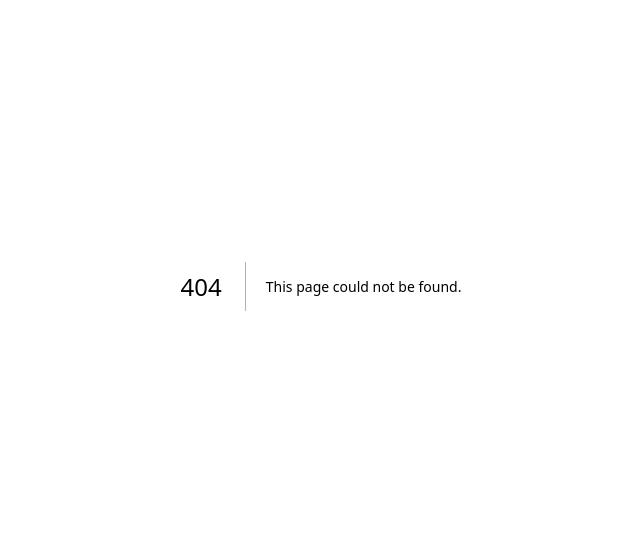
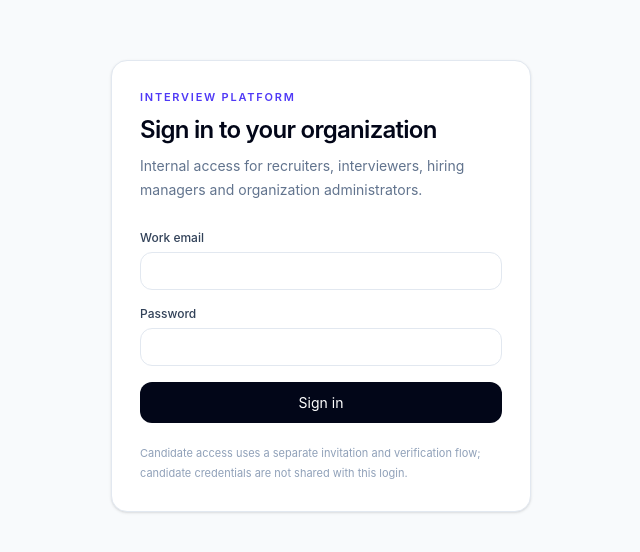
Before and after one commit to sajadcut/interview, a Next.js app in the folder apps/web/: page /login in a window 1280 px wide. Before the commit this address had no page. Shown: the part 114-666 px from the top of the page, without its empty margins (319-959 px from the left). Built offline with nearby package versions, Linux system fonts and the light colour scheme.

Commit message:
feat(web): add internal enterprise login page

```diff
--- /dev/null
+++ b/apps/web/app/login/page.tsx
@@ -0,0 +1,88 @@
+"use client";
+
+import { FormEvent, useState } from "react";
+import { rememberOrganizationId, type SessionOrganization } from "../../lib/tenant-client";
+
+interface LoginResponse {
+  user: { id: string; email: string; displayName: string | null };
+  organizations: SessionOrganization[];
+}
+
+export default function LoginPage() {
+  const [email, setEmail] = useState("");
+  const [password, setPassword] = useState("");
+  const [busy, setBusy] = useState(false);
+  const [error, setError] = useState<string | null>(null);
+
+  async function submit(event: FormEvent<HTMLFormElement>) {
+    event.preventDefault();
+    setBusy(true);
+    setError(null);
+    try {
+      const response = await fetch("/api/backend/auth/login", {
+        method: "POST",
+        credentials: "same-origin",
+        headers: { "content-type": "application/json" },
+        body: JSON.stringify({ email, password }),
+      });
+      const payload = (await response.json().catch(() => ({}))) as LoginResponse & { message?: string };
+      if (!response.ok) throw new Error(payload.message || "Sign in failed");
+      const organizationId = payload.organizations?.[0]?.id;
+      if (!organizationId) throw new Error("Your account does not have an active organization membership");
+      rememberOrganizationId(organizationId);
+      window.location.assign("/app");
+    } catch (cause) {
+      setError(cause instanceof Error ? cause.message : "Sign in failed");
+    } finally {
+      setBusy(false);
+    }
+  }
+
+  return (
+    <main className="grid min-h-screen place-items-center bg-slate-50 px-4 py-10">
+      <section className="w-full max-w-[420px] rounded-2xl border border-slate-200 bg-white p-7 shadow-sm">
+        <div className="mb-7">
+          <div className="text-[11px] font-semibold uppercase tracking-[.16em] text-indigo-600">Interview Platform</div>
+          <h1 className="mt-2 text-2xl font-semibold tracking-[-.03em] text-slate-950">Sign in to your organization</h1>
+          <p className="mt-2 text-sm leading-6 text-slate-500">Internal access for recruiters, interviewers, hiring managers and organization administrators.</p>
+        </div>
+
+        <form className="space-y-4" onSubmit={submit}>
+          <label className="block text-xs font-medium text-slate-700">
+            Work email
+            <input
+              autoComplete="email"
+              className="mt-1.5 w-full rounded-xl border border-slate-200 px-3 py-2.5 text-sm outline-none transition focus:border-indigo-400 focus:ring-2 focus:ring-indigo-100"
+              type="email"
+              value={email}
+              onChange={(event) => setEmail(event.target.value)}
+              required
+            />
+          </label>
+          <label className="block text-xs font-medium text-slate-700">
+            Password
+            <input
+              autoComplete="current-password"
+              className="mt-1.5 w-full rounded-xl border border-slate-200 px-3 py-2.5 text-sm outline-none transition focus:border-indigo-400 focus:ring-2 focus:ring-indigo-100"
+              type="password"
+              minLength={12}
+              value={password}
+              onChange={(event) => setPassword(event.target.value)}
+              required
+            />
+          </label>
+          {error ? <p className="rounded-xl bg-red-50 px-3 py-2 text-xs text-red-700">{error}</p> : null}
+          <button
+            className="w-full rounded-xl bg-slate-950 px-4 py-2.5 text-sm font-semibold text-white disabled:cursor-not-allowed disabled:opacity-50"
+            disabled={busy}
+            type="submit"
+          >
+            {busy ? "Signing in…" : "Sign in"}
+          </button>
+        </form>
+
+        <p className="mt-5 text-[11px] leading-5 text-slate-400">Candidate access uses a separate invitation and verification flow; candidate credentials are not shared with this login.</p>
+      </section>
+    </main>
+  );
+}
```
